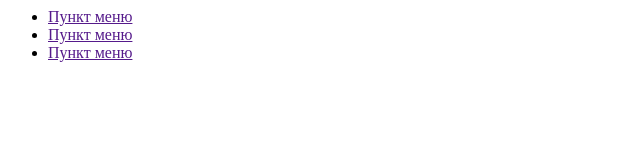
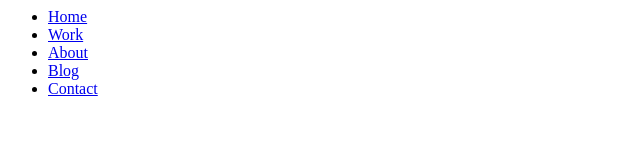
Before and after one commit to fantasy-lib/fantasy-lib.github.io, a plain HTML site: page index.html in a window 1280 px wide. Shown: the whole page, without its empty margins (0-640 px from the left). Drawn offline with Linux system fonts and the light colour scheme.

Commit message:
Update index.html

```diff
--- a/index.html
+++ b/index.html
@@ -5,11 +5,13 @@
 </head>
 <body>
   <ul>
-<li><a href="">Пункт меню</a></li>
-<li><a href="">Пункт меню</a></li>
-<li><a href="">Пункт меню</a></li>
-
-</ul>
+    <li><a href="#"><i class="fa fa-home fa-fw"></i>Home</a></li>
+    <li><a href="#">Work</a></li>
+    <li><a href="#">About</a></li>
+    <li><a href="#">Blog</a></li>
+    <li><a href="#">Contact</a></li>
+  </ul>
+</nav>
 <a></a>
 </body>
 </html>
```
